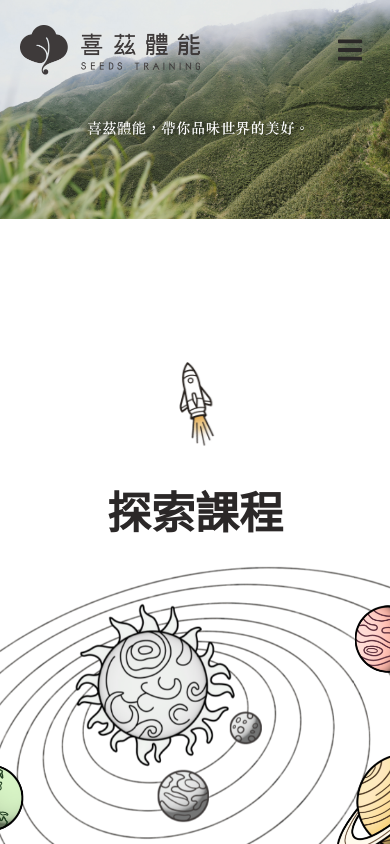
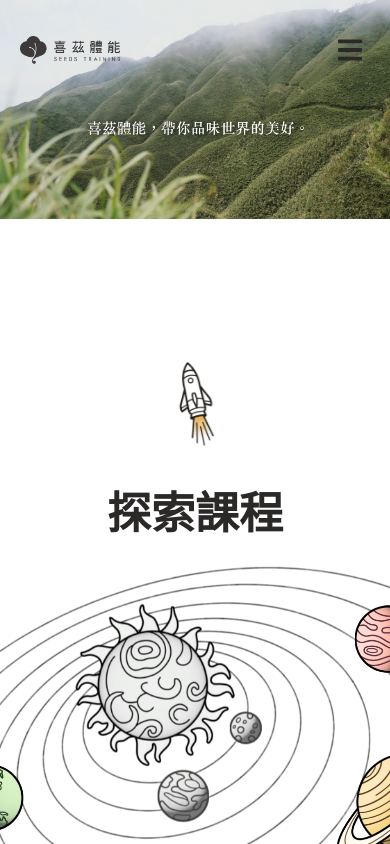
Before and after one commit to rraiy/seeds, a Next.js app: page / in a window 390 px wide. Shown: the top 844 px of the page. Built offline with nearby package versions, Linux system fonts and the light colour scheme; a web font is replaced by a local one.

Commit message:
ui: fix home banner rwd

```diff
--- a/app/components/header/Header.tsx
+++ b/app/components/header/Header.tsx
@@ -24,7 +24,7 @@ const Header = () => {
   return (
     <nav className={styles.container}>
       <Link href="/" className="flex items-center space-x-3 rtl:space-x-reverse">
-        <Image src="/images/logo.png" width={180} height={48} alt="喜茲體能 Logo" />
+        <Image className={styles.logo} src="/images/logo.png" width={180} height={48} alt="喜茲體能 Logo" />
       </Link>
 
       <button
--- a/app/styles/components/header/Header.module.scss
+++ b/app/styles/components/header/Header.module.scss
@@ -9,4 +9,14 @@
   padding: 20px;
   z-index: 10;
   top: 0;
+
+  .logo {
+    @media screen and (max-width: 990px) {
+      width: 140px;
+    }
+
+    @media screen and (max-width: 767px) {
+      width: 100px;
+    }
+  }
 }
```
